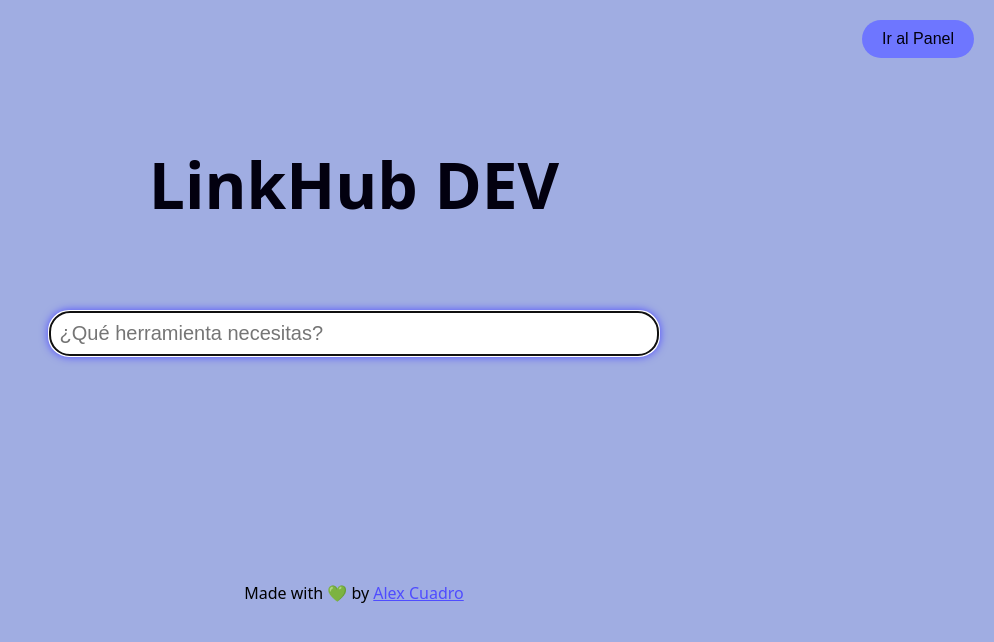
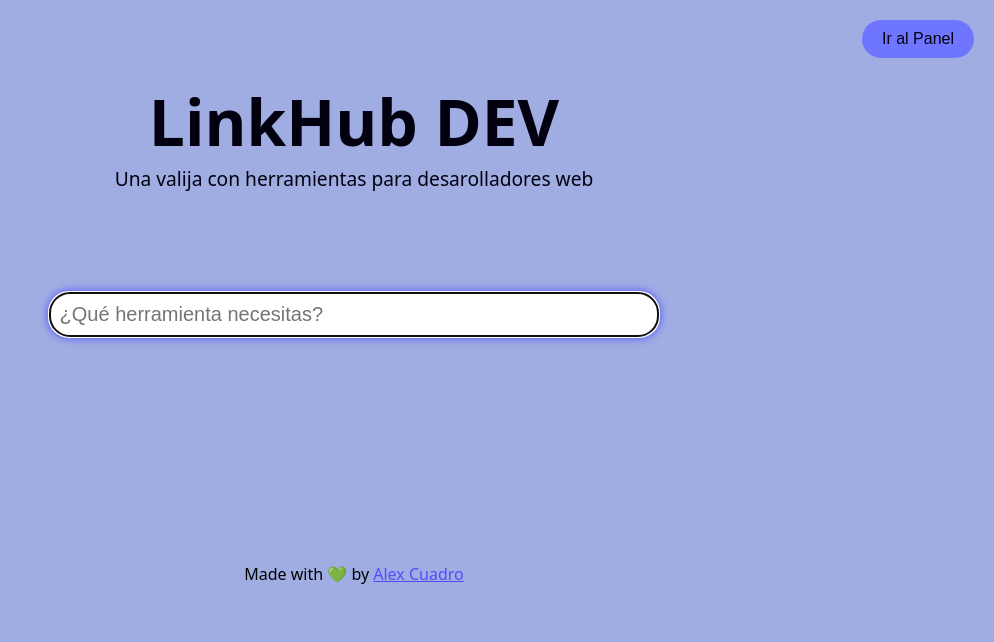
Before and after one commit to alexcuadroo/linkhubdev, a website: page public/index.html in a window 1280 px wide. Shown: the whole page, without its empty margins (286-1280 px from the left). Drawn offline with Linux system fonts and the light colour scheme; no server answers.

Commit message:
Actualizar el título de la página y agregar descripción en el encabezado; ajustar estilos del encabezado y margen del aside

```diff
--- a/public/index.html
+++ b/public/index.html
@@ -15,13 +15,14 @@
     <meta name="robots" content="index, follow" />
 
     <link rel="icon" href="favicon.webp" />
-    <title>LinkHub DEV</title>
+    <title>LinkHub | Herramientas para desarrolladores web</title>
     <link rel="stylesheet" href="styles.css" />
   </head>
   <body>
     <header>
       <nav><button onclick="location.href='/panel'">Ir al Panel</button></nav>
       <h1>LinkHub DEV</h1>
+      <p>Una valija con herramientas para desarolladores web</p>
     </header>
     <aside>
       <input
--- a/public/styles.css
+++ b/public/styles.css
@@ -13,6 +13,12 @@ body {
     --hover-color: #311cd3;
     max-width: 1320px;
     margin: auto;
+  }
+  header p {
+    color: var(--text-color);
+    font-size: 1.2rem;
+    text-align: center;
+    margin-top: 0;
   }
   nav {
     display: flex;
@@ -33,18 +39,18 @@ body {
       color: #fff
     }
   }
- h1 {
+  h1 {
     text-align: center;
-    padding: 20px;
     color: var(--text-color);
     font-size: 4rem;
+    margin: 0;
   }
   aside {
     display: flex;
     justify-content: center;
     align-items: center;
     padding: 20px;
-    margin-top: 30px;
+    margin-top: 80px;
   }
   #search-input {
     padding: 10px;
```
Also changed, not shown: public/favicon.webp (added).
